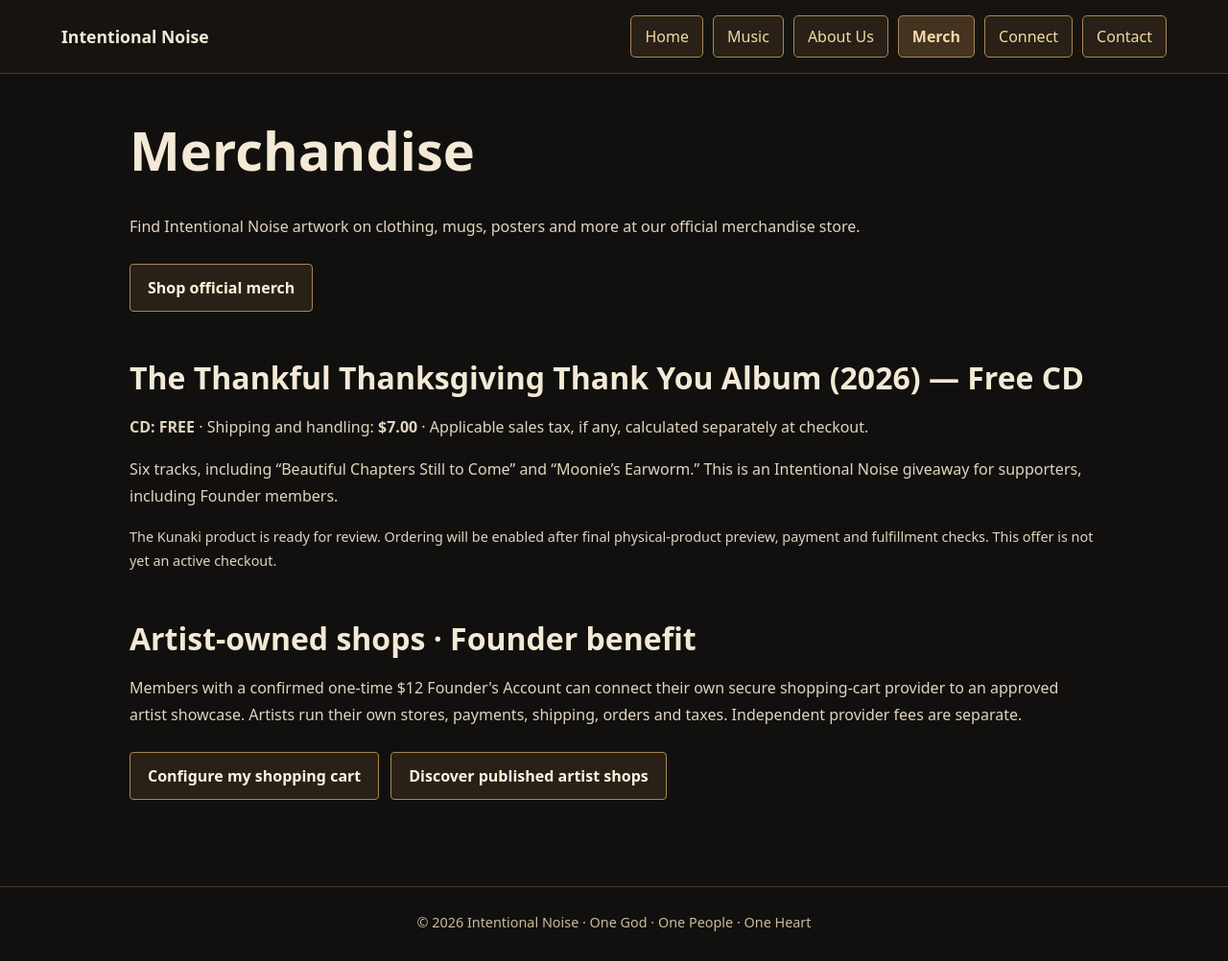
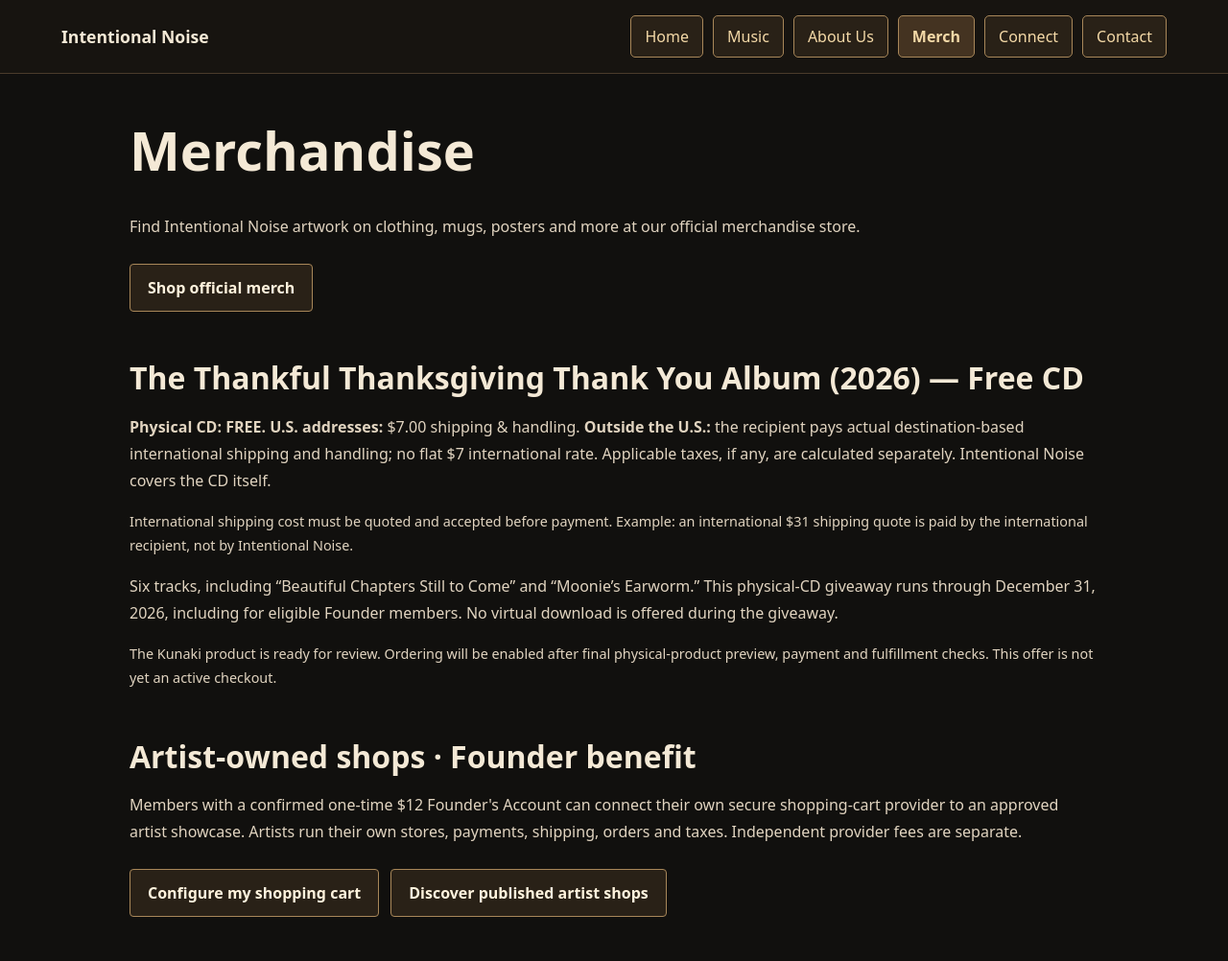
Before and after one commit to fwjeweler1-droid/intentionalnoise.com, a plain HTML site: page merch.html in a window 1280 px wide. Shown: the top 1002 px of the page at 96% size. Drawn offline with Linux system fonts and the light colour scheme.

Commit message:
Clarify free CD: $7 US S&H, actual international shipping paid by recipient

```diff
--- a/merch.html
+++ b/merch.html
@@ -32,8 +32,9 @@
   <main id="main" tabindex="-1"><section id="merch"><h1>Merchandise</h1><p>Find Intentional Noise artwork on clothing, mugs, posters and more at our official merchandise store.</p><div class="links"><a class="" href="https://direct.distrokid.com/intentionalnoise/home" target="_blank" rel="noopener noreferrer">Shop official merch<span class="sr-only"> (opens in a new tab)</span></a></div></section>
 <section id="thanksgiving-2026" aria-labelledby="thanksgiving-heading">
 <h2 id="thanksgiving-heading">The Thankful Thanksgiving Thank You Album (2026) — Free CD</h2>
-<p><strong>CD: FREE</strong> · Shipping and handling: <strong>$7.00</strong> · Applicable sales tax, if any, calculated separately at checkout.</p>
-<p>Six tracks, including “Beautiful Chapters Still to Come” and “Moonie’s Earworm.” This is an Intentional Noise giveaway for supporters, including Founder members.</p>
+<p><strong>Physical CD: FREE.</strong> <strong>U.S. addresses:</strong> $7.00 shipping &amp; handling. <strong>Outside the U.S.:</strong> the recipient pays actual destination-based international shipping and handling; no flat $7 international rate. Applicable taxes, if any, are calculated separately. Intentional Noise covers the CD itself.</p>
+<p class="small">International shipping cost must be quoted and accepted before payment. Example: an international $31 shipping quote is paid by the international recipient, not by Intentional Noise.</p>
+<p>Six tracks, including “Beautiful Chapters Still to Come” and “Moonie’s Earworm.” This physical-CD giveaway runs through December 31, 2026, including for eligible Founder members. No virtual download is offered during the giveaway.</p>
 <p class="small">The Kunaki product is ready for review. Ordering will be enabled after final physical-product preview, payment and fulfillment checks. This offer is not yet an active checkout.</p>
 </section>
 <section id="founder-shops" aria-labelledby="founder-shops-heading">
```
